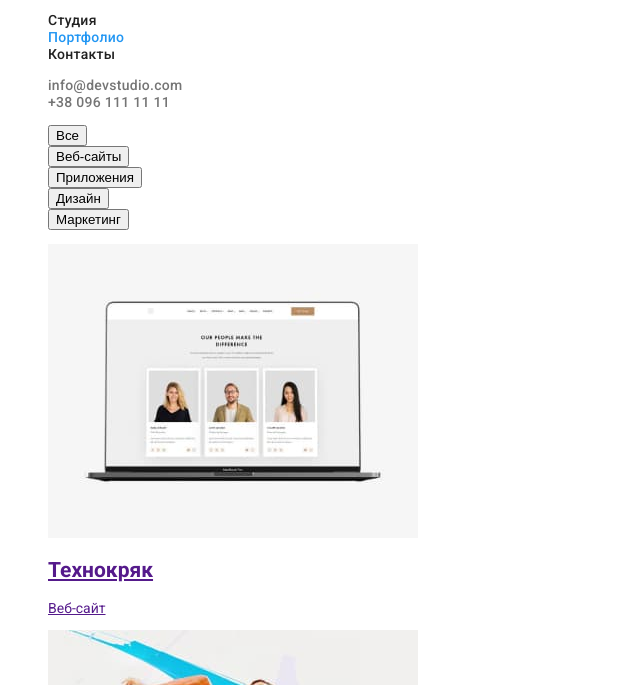
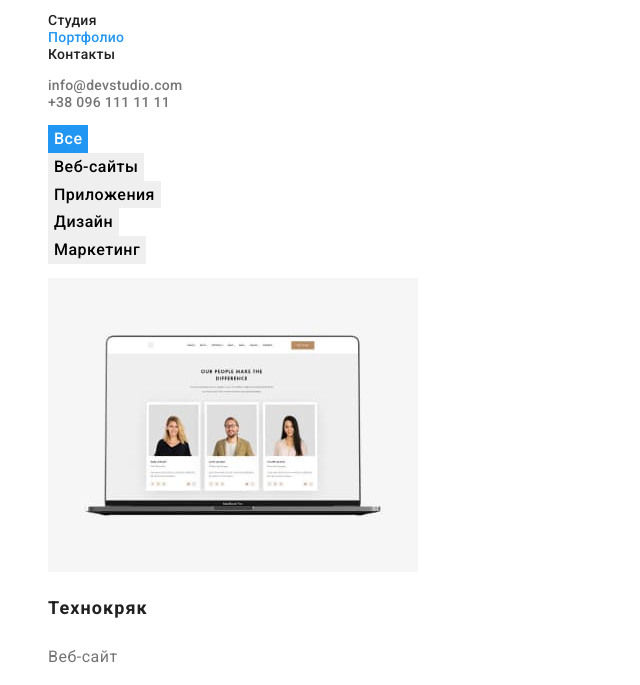
Before and after one commit to KarinaShtankova/goit-markup-hw-02, a plain HTML site: page portfolio.html in a window 1280 px wide. Shown: the part 41-726 px from the top of the page, without its empty margins (0-640 px from the left). Drawn offline with Linux system fonts and the light colour scheme.

Commit message:
Завершує оформлення сторінки "Портфолио"

```diff
--- a/css/styles.css
+++ b/css/styles.css
@@ -130,6 +130,7 @@ body {
   align-items: center;
   text-align: center;
   letter-spacing: 0.06em;
+  border: none;
 }
 
 .hero-btn:hover,
@@ -204,3 +205,43 @@ body {
   line-height: 1.71;
   letter-spacing: 0.03em;
 }
+
+
+/* Portfolio Page*/
+
+/* Portfolio Button */
+
+.portfolio-btn{
+    font-family:inherit ;
+    font-weight: 500;
+    font-size: 16px;
+    line-height: 1.62;
+    text-align: center;
+    letter-spacing: 0.03em;
+    border: none;
+}
+
+.current-btn,
+.portfolio-btn:hover,
+.portfolio-btn:focus{
+  color: var(--light-text-color);
+  background-color: var(--accent-color);
+}
+
+
+/* Portfolio works */
+
+.portfolio .subtitle{
+    color:var(--primary-text-color);
+
+    font-size: 18px;
+    line-height: 2;
+    letter-spacing: 0.06em;
+}
+
+.portfolio .desc{
+    color: var(--desc-text-color);
+    font-size: 16px;
+    line-height: 1.88;
+    letter-spacing: 0.03em;
+}
--- a/portfolio.html
+++ b/portfolio.html
@@ -38,19 +38,19 @@
 
     <!--Cекція унікального контенту на сторінці-->
     <main>
-      <!--Cекція герой-->
-      <section>
+      <!--Cекція Портфоліо-->
+      <section class="portfolio">
         <h1 hidden>Портфолио</h1>
         <ul class="list">
-          <li><button type="button">Все</button></li>
-          <li><button type="button">Веб-сайты</button></li>
-          <li><button type="button">Приложения</button></li>
-          <li><button type="button">Дизайн</button></li>
-          <li><button type="button">Маркетинг</button></li>
+          <li><button class="portfolio-btn current-btn" type="button">Все</button></li>
+          <li><button class="portfolio-btn" type="button">Веб-сайты</button></li>
+          <li><button class="portfolio-btn" type="button">Приложения</button></li>
+          <li><button class="portfolio-btn" type="button">Дизайн</button></li>
+          <li><button class="portfolio-btn" type="button">Маркетинг</button></li>
         </ul>
         <ul class="list">
           <li>
-            <a href="">
+            <a class="link" href="">
               <img
                 src="./images/project-1.jpg"
                 alt="Веб-сайт на экране ноутбука"
@@ -62,14 +62,14 @@
             </a>
           </li>
           <li>
-            <a href="">
+            <a class="link" href="">
               <img src="./images/project-2.jpg" alt="Два баскетболиста" width="370" height="294" />
               <h2 class="subtitle">Постер New Orlean vs Golden Star</h2>
               <p class="desc">Дизайн</p>
             </a>
           </li>
           <li>
-            <a href="">
+            <a class="link" href="">
               <img
                 src="./images/project-3.jpg"
                 alt="Лого ресторана Seafood"
@@ -81,14 +81,14 @@
             </a>
           </li>
           <li>
-            <a href="">
+            <a class="link" href="">
               <img src="./images/project-4.jpg" alt="Черные наушники" width="370" height="294" />
               <h2 class="subtitle">Проект Prime</h2>
               <p class="desc">Маркетинг</p>
             </a>
           </li>
           <li>
-            <a href="">
+            <a class="link" href="">
               <img
                 src="./images/project-5.jpg"
                 alt="Белая и коричневая коробки"
@@ -100,7 +100,7 @@
             </a>
           </li>
           <li>
-            <a href="">
+            <a class="link" href="">
               <img
                 src="./images/project-6.jpg"
                 alt="Веб-сайт на экране монитора"
@@ -112,21 +112,21 @@
             </a>
           </li>
           <li>
-            <a href="">
+            <a class="link" href="">
               <img src="./images/project-7.jpg" alt="Открытый журнал" width="370" height="294" />
               <h2 class="subtitle">Издание Limited Edition</h2>
               <p class="desc">Дизайн</p>
             </a>
           </li>
           <li>
-            <a href="">
+            <a class="link" href="">
               <img src="./images/project-8.jpg" alt="Лейбл" width="370" height="294" />
-              <h2 class="subtitle">Проект LABv</h2>
+              <h2 class="subtitle">Проект LAB</h2>
               <p class="desc">Маркетинг</p>
             </a>
           </li>
           <li>
-            <a href="">
+            <a class="link" href="">
               <img
                 src="./images/project-9.jpg"
                 alt="Работа за ноутбуком"
```
